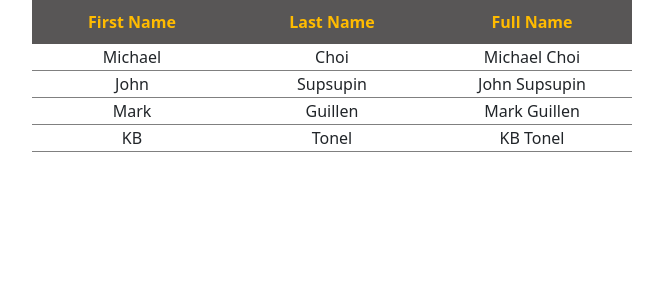
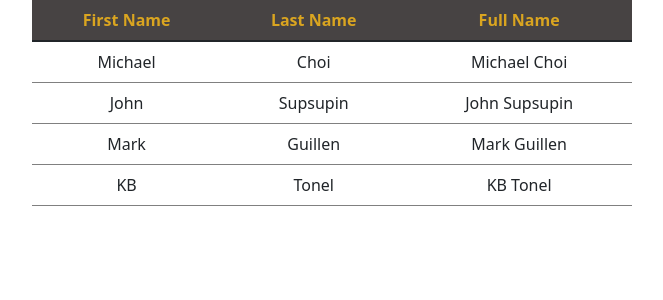
Before and after one commit to JulianaRojasGuillen/tabla_html_core, a Flask app: page / in a window 1280 px wide. Shown: the top 300 px of the page, without its empty margins (308-971 px from the left). Run offline with Flask 2, Linux system fonts and the light colour scheme.

Commit message:
ok final

```diff
--- a/static/css/styles.css
+++ b/static/css/styles.css
@@ -1,6 +1,8 @@
 body{
     margin: 0;
     padding:0;
+    display: flex;
+    justify-content: center;
     text-align: center;
 }
 
@@ -8,14 +10,13 @@ body{
     display:flex;
     flex-direction: row;
     justify-content: center;
+    align-items: center;
+    width:600px;
 }
-.campo{
-    background-color: rgb(88, 86, 86);
-    color:rgb(255, 187, 0);
-    width:200px;
-    padding:10px;
-}
-
 td{
     border-bottom:1px solid gray;
 }
+.campo{
+    color:goldenrod;
+    background-color: rgb(71, 67, 67);
+}
--- a/templates/index.html
+++ b/templates/index.html
@@ -10,12 +10,12 @@
     </head>
     <body>
         <div class="contenedor">
-            <table>
-                <thead>
+            <table class="table table-hover">
+                <thead class="campo">
                     <tr>
-                        <th class="campo"> First Name </th>
-                        <th class="campo"> Last Name </th>
-                        <th class="campo"> Full Name </th>
+                        <th> First Name </th>
+                        <th> Last Name </th>
+                        <th> Full Name </th>
                     </tr>
                 </thead>
                 <tbody>
```
